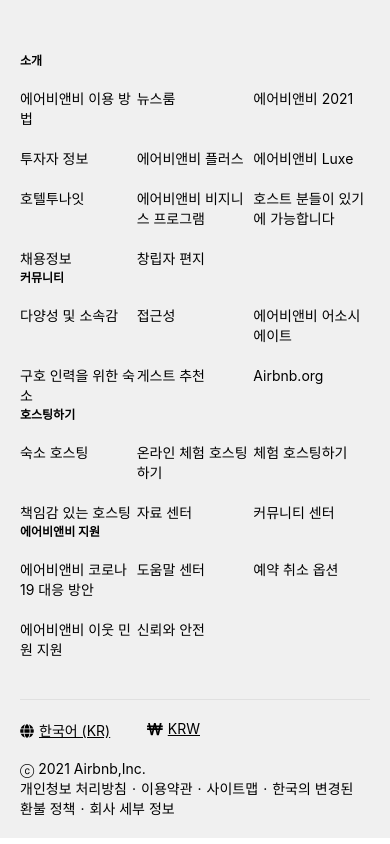
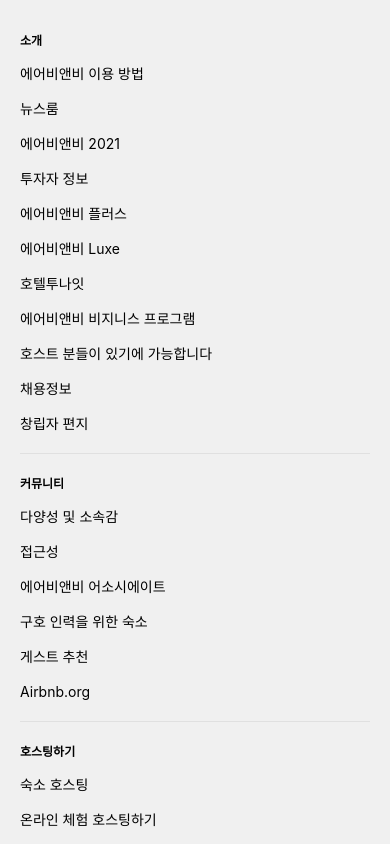
Before and after one commit to Jin-suyeon/airbnb_clone, a React (Create React App) app: page / in a window 390 px wide. Shown: the part 2860-3704 px from the top of the page. Built offline with nearby package versions, Linux system fonts and the light colour scheme.

Commit message:
main page completion

```diff
--- a/src/App.css
+++ b/src/App.css
@@ -27,8 +27,8 @@
   border-top: 1px solid rgb(224, 224, 224);
 }
 
-@media screen and (max-width:750px) {
+@media screen and (max-width:1125px) {
   .App_footer{
-    padding: 60px 20px 0px 20px;
+    padding: 20px 20px 0px 20px;
   }
 }
--- a/src/main/FooterBottom.css
+++ b/src/main/FooterBottom.css
@@ -40,10 +40,6 @@
   display: block;
 }
 
-.FooterBottom__right_icon > ul {
-
-}
-
 .FooterBottom_right_icon > ul > li {
   list-style: none;
   float: left;
@@ -61,6 +57,7 @@
 .FooterBottom_right_text_icon > span{
   margin-left: 5px;
   text-decoration: underline;
+  font-weight: 600;
 }
 
 .FooterBottom_right_text_icon{
@@ -76,14 +73,16 @@
     margin: 0px 5px;
     display: none;
   }
+
 }
 
 @media screen and (max-width:1125px) {
   .FooterBottom{
     flex-direction: column-reverse;
+    border-top: none;
   }
   .FooterBottom_right{
-    margin-top: 30px;
+    margin: 0px;
   }
 
   .FooterBottom_left{
@@ -101,10 +100,11 @@
 
   .FooterBottom_left{
     align-items: flex-start;
-    margin: 20px 0px;
+    margin-top: 15px;
+    margin-bottom: 30px;
   }
 
   .FooterBottom_right{
-    margin-top: 20px;
+    margin-top: 0px;
   }
 }
--- a/src/main/FooterTop.css
+++ b/src/main/FooterTop.css
@@ -33,6 +33,7 @@
 @media screen and (max-width:1125px) {
   .footertop_container {
     flex-direction: column;
+    margin-bottom: 30px;
   }
 
   /* .footertop_group{
@@ -41,6 +42,8 @@
   } */
 
   .footertop_links{
+    padding-bottom: 20px;
+    border-bottom: 1px solid rgb(224, 224, 224);;
     display: flex;
     flex-flow: row wrap;
     width: 100%;
@@ -49,5 +52,16 @@
   .footertop_link{
     width: 100%;
     flex-basis: calc(100%/3);
+    margin-top: 15px;
+  }
+
+  .footertop_title{
+    margin-top: 20px;
   }
 }
+
+@media screen and (max-width:750px) {
+  .footertop_link{
+    flex-basis: calc(100%);
+  }
+}
```
